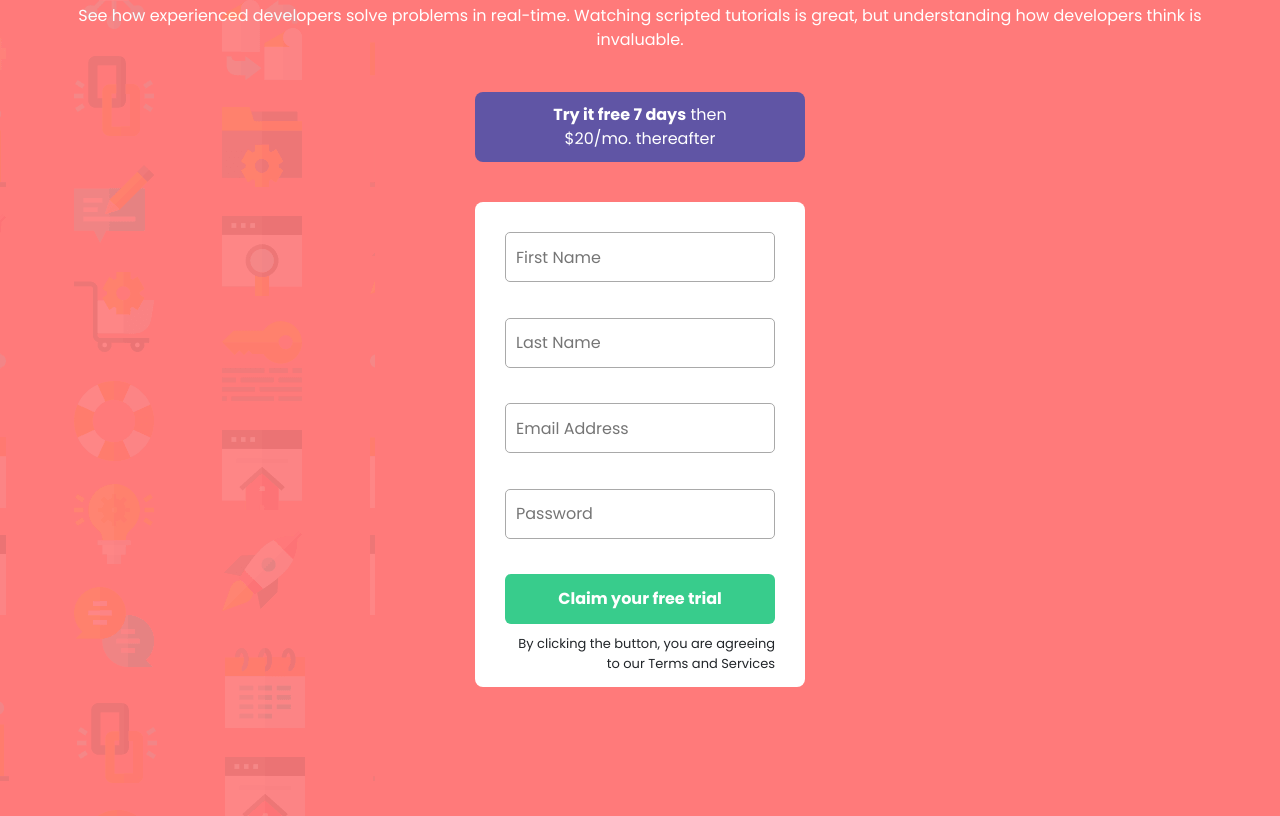
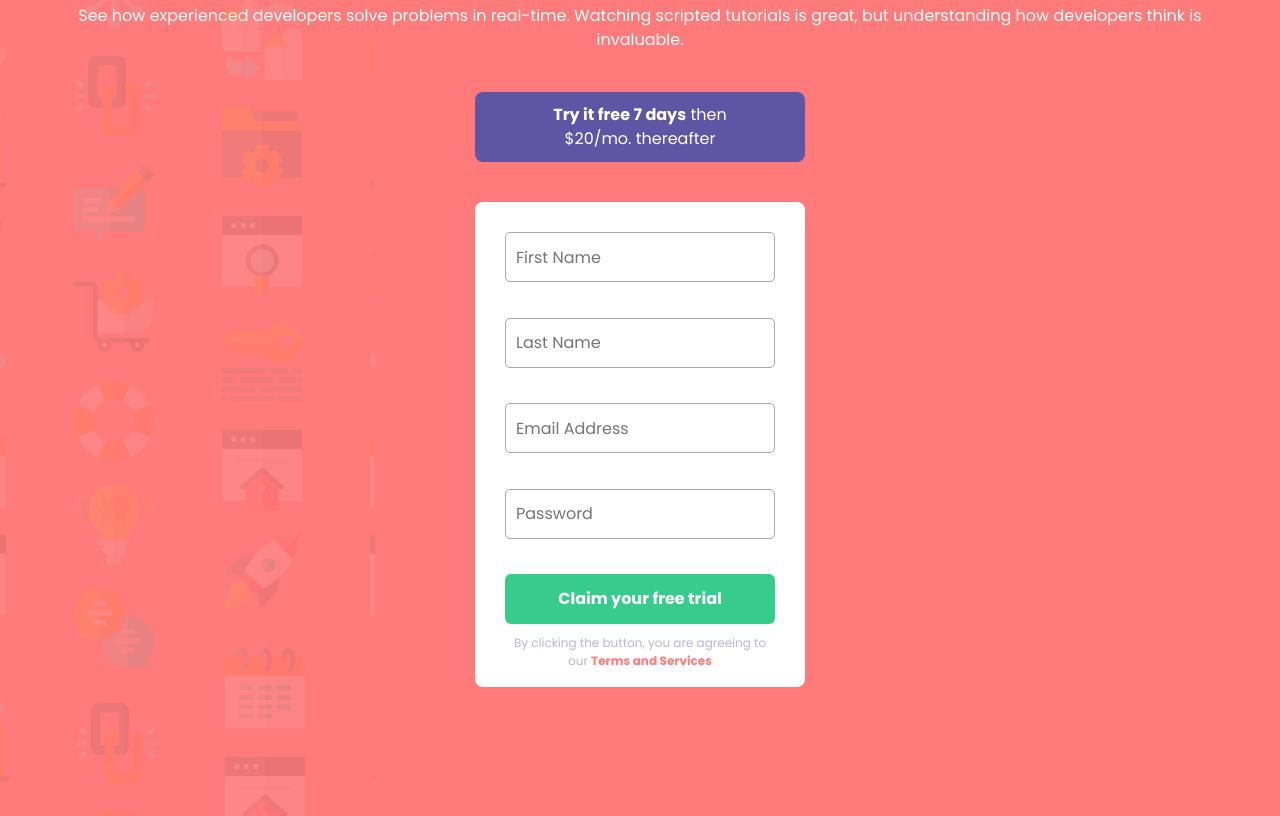
Before and after one commit to william3002/intro-component-with-signup-form-master-1, a plain HTML site: page index.html in a window 1280 px wide. Shown: the part 134-950 px from the top of the page. Drawn offline with nearby package versions, Linux system fonts and the light colour scheme.

Commit message:
ajustes na cor

```diff
--- a/Mobile.css
+++ b/Mobile.css
@@ -74,6 +74,10 @@ form>p {
 
 .termos {
   margin-top: 10px;
+  color: hsl(246, 25%, 77%);
+  text-align: center;
+  font-size: 12px;
+}
 
 form>p>span {
   color: hsl(0, 100%, 74%);
```
